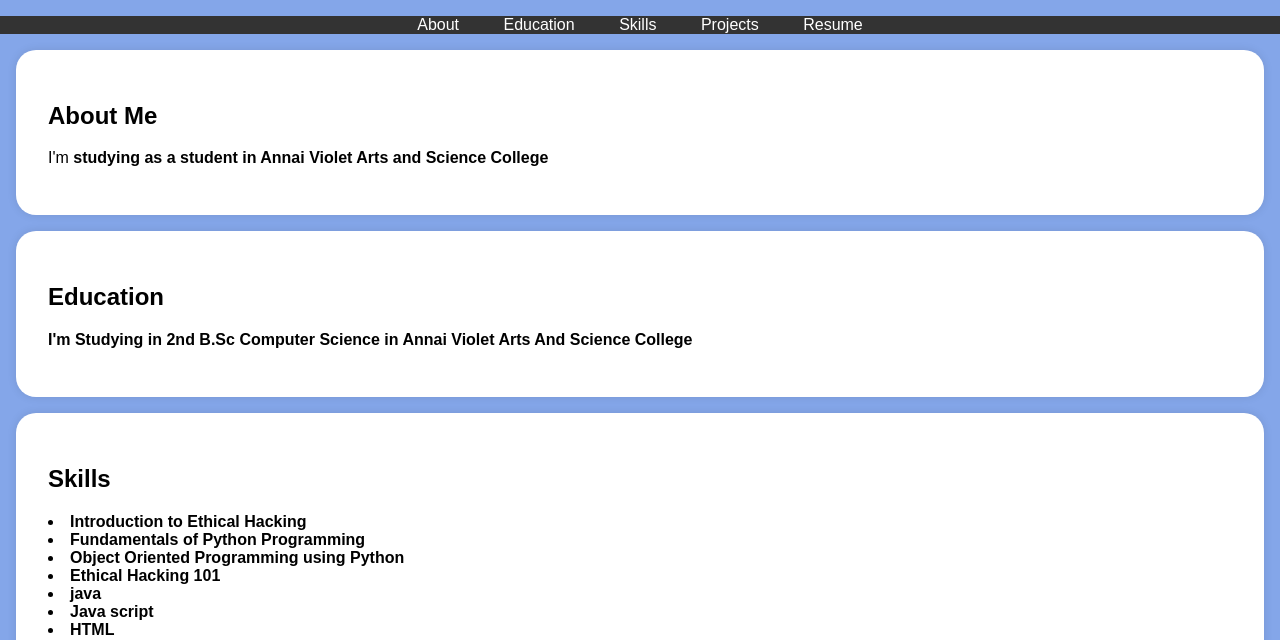
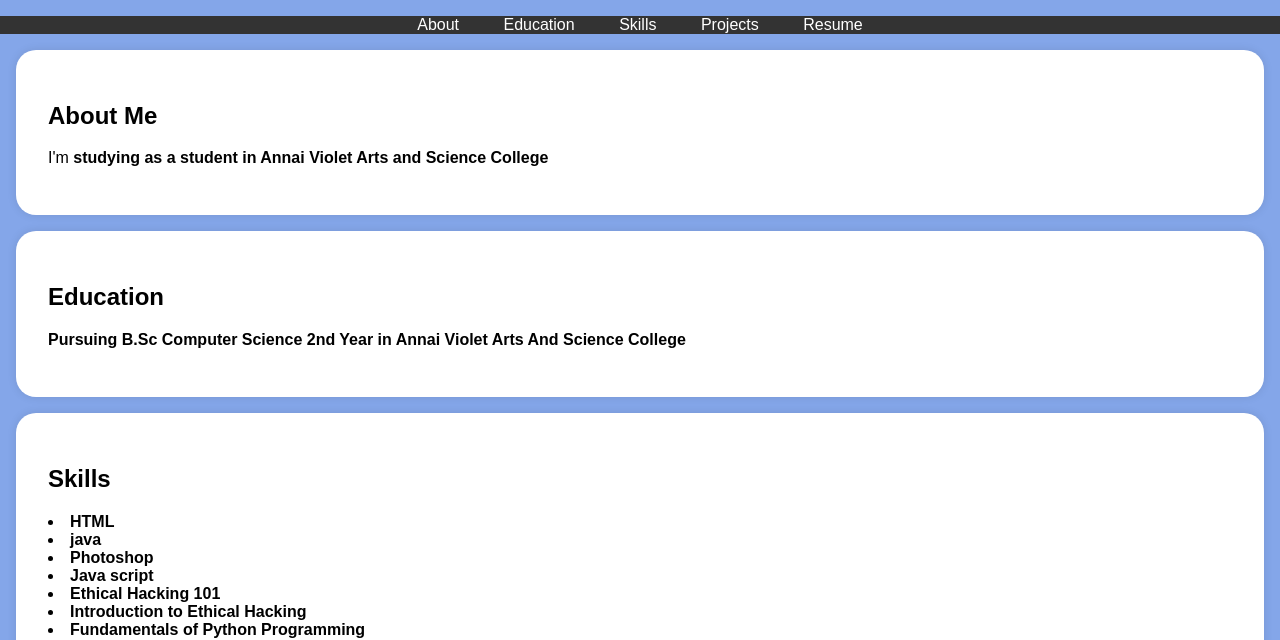
Before and after one commit to Akashtn786/Akash-Sharma-, a plain HTML site: page index.html in a window 1280 px wide. Shown: the part 197-837 px from the top of the page. Drawn offline with Linux system fonts and the light colour scheme.

Commit message:
Update index.html

```diff
--- a/index.html
+++ b/index.html
@@ -122,7 +122,7 @@
     <section id="education">
         <div class="section-content">
             <h2>Education</h2>
-            <p>I'm Studying in 2nd B.Sc Computer Science in Annai Violet Arts And Science College </p>
+            <p>Pursuing B.Sc Computer Science 2nd Year in Annai Violet Arts And Science College </p>
 
 
         </div>
@@ -132,13 +132,14 @@
         <div class="section-content">
             <h2>Skills</h2>
             <ul></ul>
+                <li>HTML</li>
+                <li>java</li>
+                <li>Photoshop</li>
+                <li>Java script</li>
+                <li>Ethical Hacking 101</li>
                 <li>Introduction to Ethical Hacking </li>
                 <li>Fundamentals of Python Programming</li>
-                <li>Object Oriented Programming using Python</li>
-                <li>Ethical Hacking 101</li>
-                <li>java</li>
-                <li>Java script</li>
-                <li>HTML</li>
+
             </ul>
         </div>
     </section>
```
